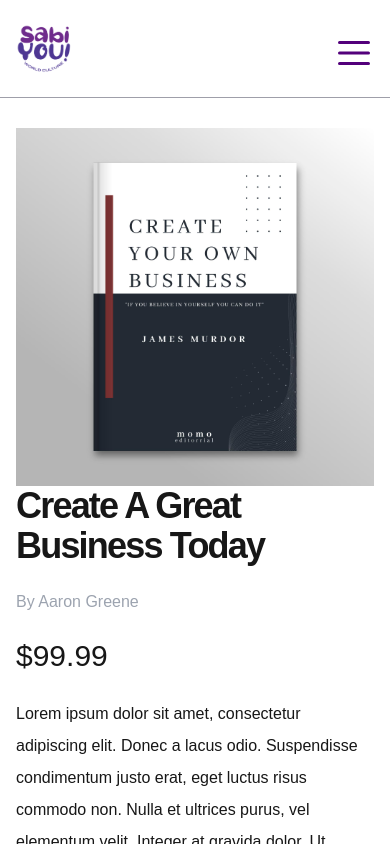
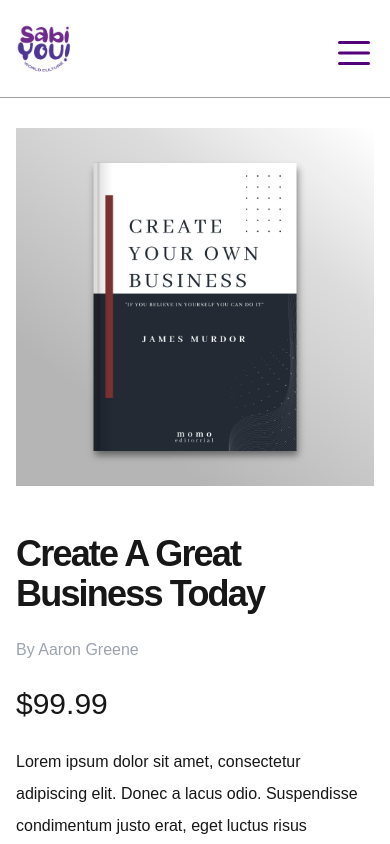
Before and after one commit to benedixit34/sy-bookstore, a Next.js app: page /book/detail in a window 390 px wide. Shown: the top 844 px of the page. Built offline with nearby package versions, Linux system fonts and the light colour scheme.

Commit message:
Updated Cart Detail

```diff
--- a/src/app/book/detail/page.tsx
+++ b/src/app/book/detail/page.tsx
@@ -7,7 +7,7 @@ export default function BookDetail() {
     return (
         <>
         <NavBar />
-        <section className="grid grid-cols-1 lg:grid-cols-2 xl:p-32 md:px-10 py-32 px-4 gap-x-12 place-items-center">
+        <section className="grid grid-cols-1 lg:grid-cols-2 xl:p-32 md:px-10 py-32 px-4 gap-12 place-items-center">
             <div className="">
                 <Image
       src="/book_cover.jpg"
--- a/src/app/components/Footer.tsx
+++ b/src/app/components/Footer.tsx
@@ -6,7 +6,7 @@ export function FooterBottom() {
         <footer
             className="border-t-1 border-zinc-400 font-[family-name:var(--font-lexend)] font-light lg:p-32 py-24 px-4 sm:px-10 tracking-tight bg-[#f7c6ff]/30 flex flex-col lg:flex-row text-[#282829] gap-x-48 gap-y-10 justify-center">
             <div className="space-y-6">
-                <Link href="/" ><Image src="/images/sabiyou_logo.png" alt="Sabiyou Logo" width={150} height={150} className="lg:w-20 w-14" /></Link>
+                <Link href="/" ><Image src="/images/sabiyou.png" alt="Sabiyou Logo" width={150} height={150} className="lg:w-20 w-14" /></Link>
                 <p className="text-[18px] leading-loose">Embracing Culture <br /> Reconnecting Roots.</p>
             </div>
 
```
